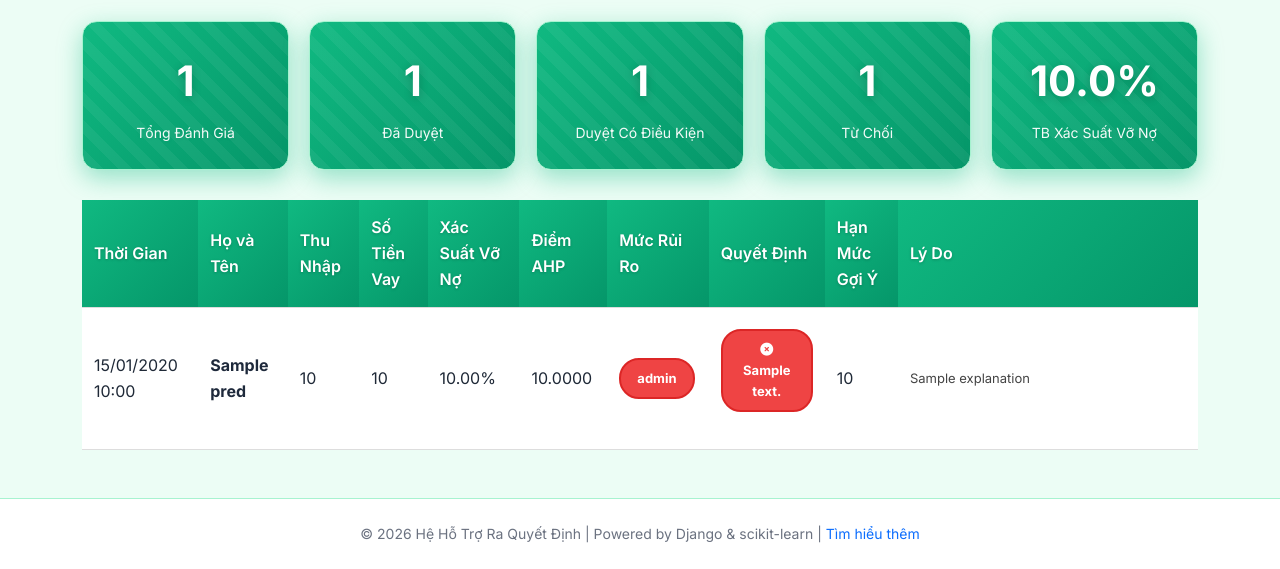
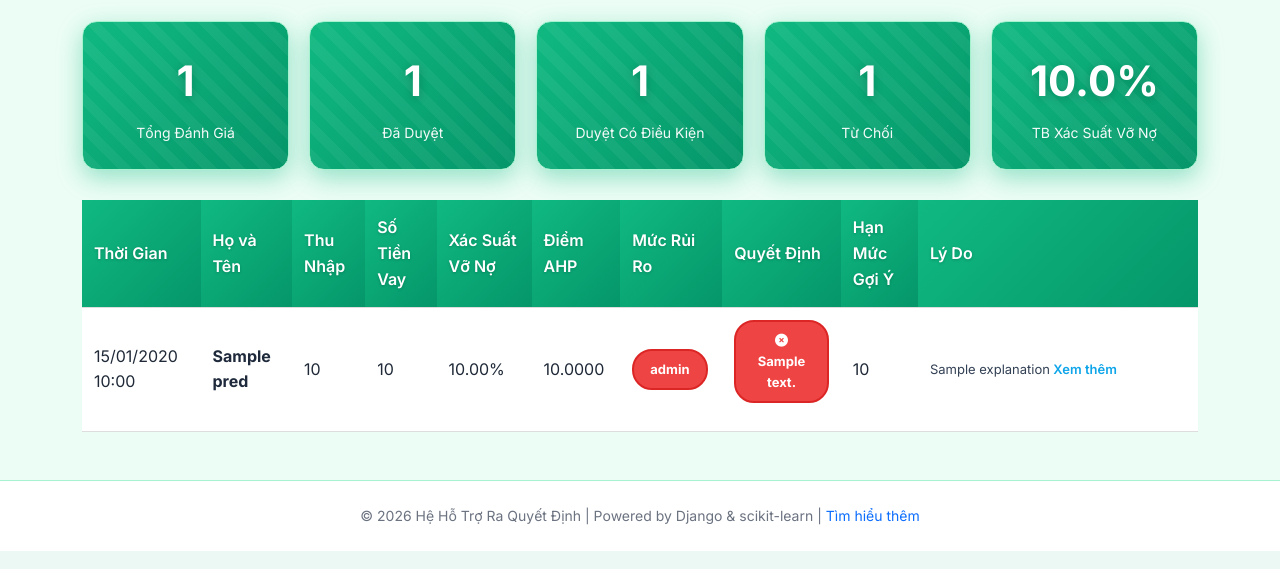
Before and after one commit to Duongnguyen0808/DSS, a Django app: template templates/history.html in a window 1280 px wide. Shown: the part 312-881 px from the top of the page. Run offline with Django 5.2, Linux system fonts and the light colour scheme; the template is opened without the code that fills it: most values are stand-ins (such as "Sample title", 1, 10 or a date in 2020); data that the repository does not hold is empty.

Commit message:
Thu gọn cột Lý Do trong lịch sử bằng chế độ xem thêm/thu gọn

```diff
--- a/templates/history.html
+++ b/templates/history.html
@@ -202,17 +202,39 @@
   }
 
   .explanation-cell {
-    max-width: 400px;
-    min-width: 300px;
-    white-space: pre-wrap;
-    word-wrap: break-word;
+    max-width: 360px;
+    min-width: 280px;
+  }
+
+  .explanation-details summary {
+    cursor: pointer;
+    color: #334155;
+    font-size: 13px;
     line-height: 1.5;
+    list-style: none;
+  }
+
+  .explanation-details summary::-webkit-details-marker {
+    display: none;
+  }
+
+  .explanation-details summary::after {
+    content: " Xem thêm";
+    color: #0ea5e9;
+    font-weight: 600;
+  }
+
+  .explanation-details[open] summary::after {
+    content: " Thu gọn";
   }
 
   .explanation-full {
-    font-size: 13px;
-    color: #444;
+    margin-top: 8px;
+    font-size: 12px;
+    color: #475569;
     line-height: 1.6;
+    white-space: pre-wrap;
+    word-break: break-word;
   }
 </style>
 {% endblock %} {% block content %}
@@ -304,7 +326,10 @@
         </td>
         <td>{{ pred.recommended_amount|format_number }}</td>
         <td class="explanation-cell">
-          <div class="explanation-full">{{ pred.explanation }}</div>
+          <details class="explanation-details">
+            <summary>{{ pred.explanation|truncatechars:95 }}</summary>
+            <div class="explanation-full">{{ pred.explanation }}</div>
+          </details>
         </td>
       </tr>
       {% endfor %}
```
